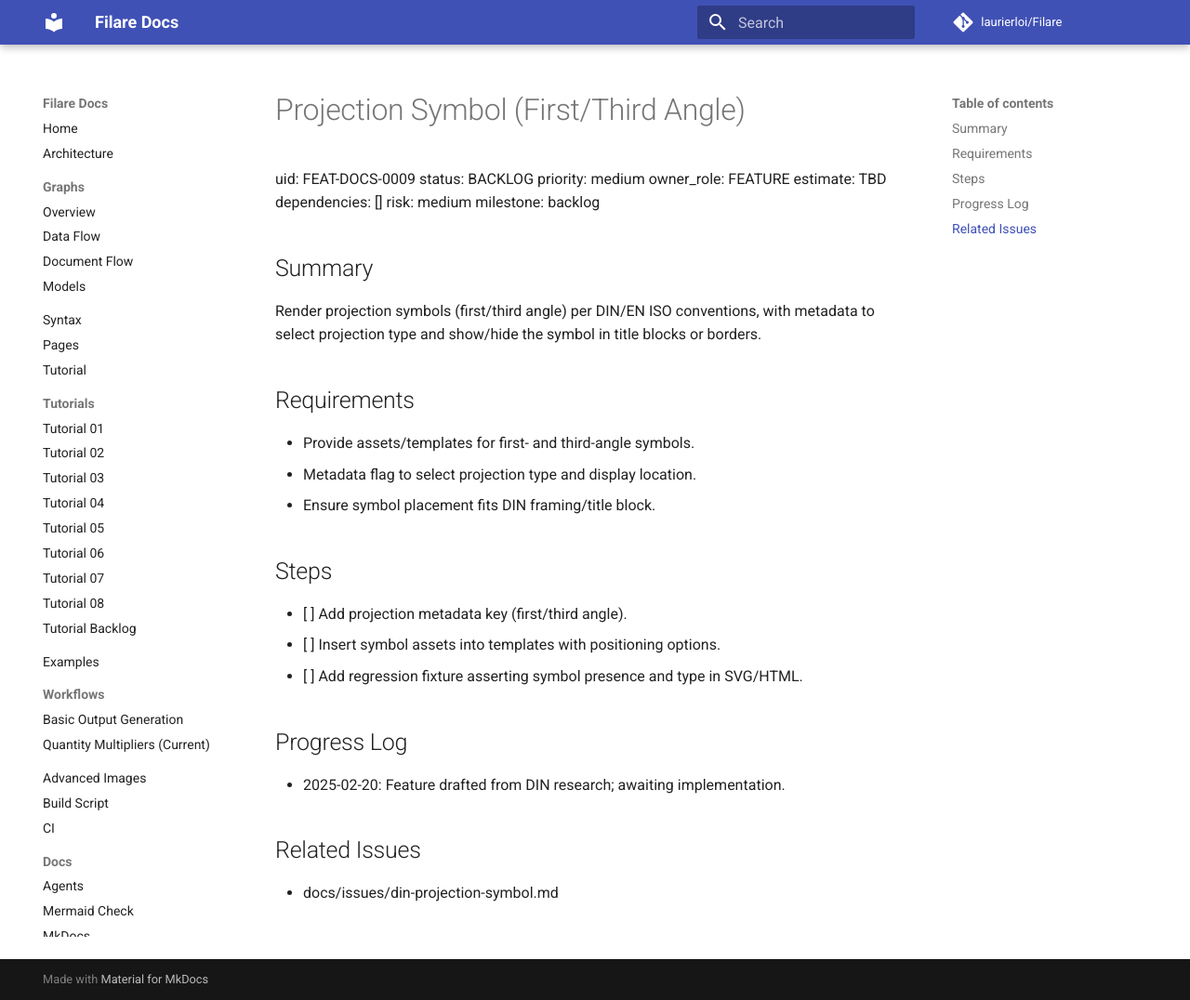
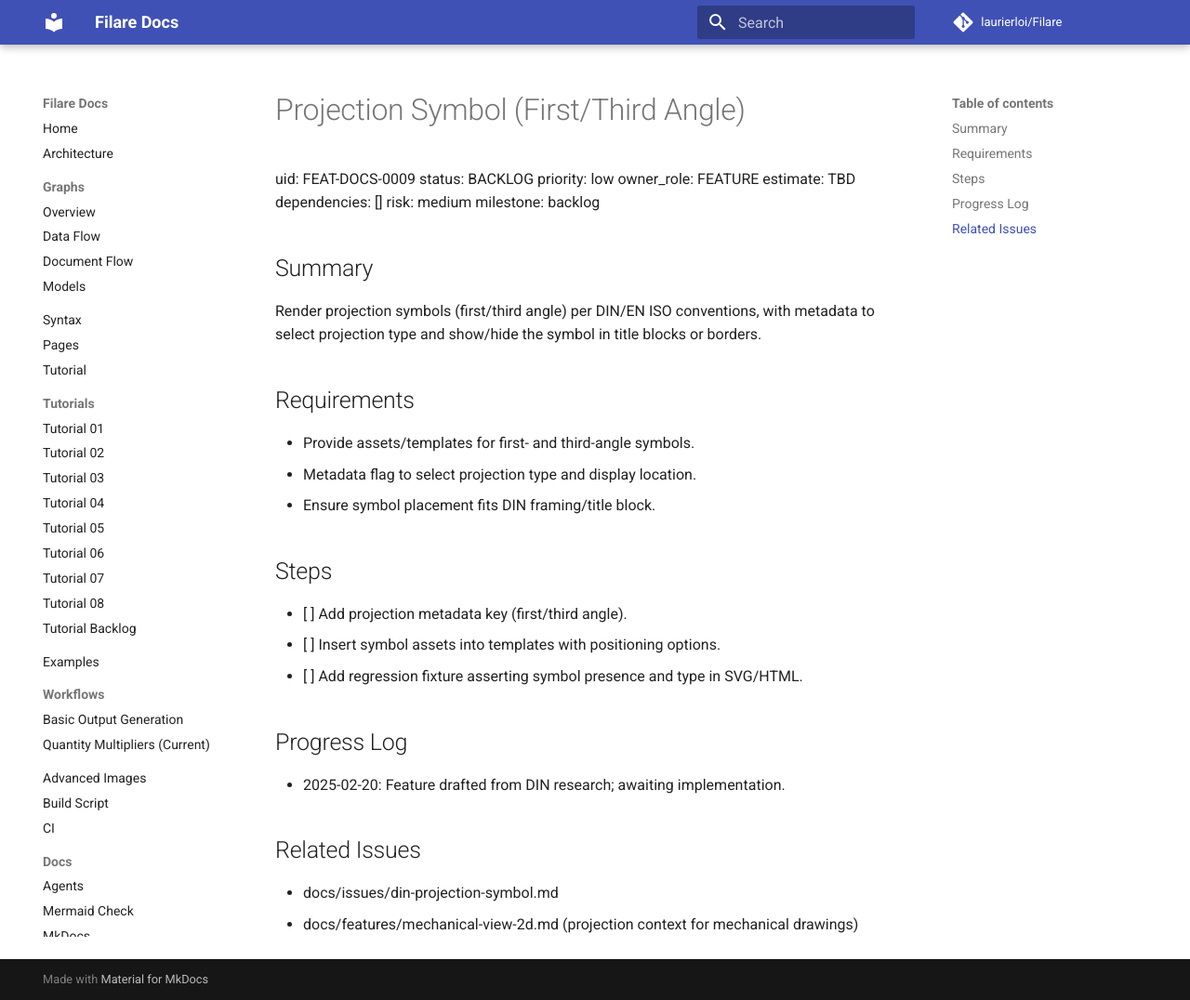
Before and after one commit to laurierloi/filare, an MkDocs documentation site: the page built from docs/features/standard/din_projection-symbol.md, in a window 1280 px wide and 1076 px high. Shown: the whole window at 93% size. Built offline with MkDocs 1.6.1 and Material for MkDocs 9.7.7, drawn with Linux system fonts in a browser that asks for light colours; comment, search, counter and statistics services are not loaded.

Commit message:
docs: lower priority and cross-link projection symbol

```diff
--- a/docs/features/standard/din_projection-symbol.md
+++ b/docs/features/standard/din_projection-symbol.md
@@ -2,7 +2,7 @@
 
 uid: FEAT-DOCS-0009
 status: BACKLOG
-priority: medium
+priority: low
 owner_role: FEATURE
 estimate: TBD
 dependencies: []
@@ -32,3 +32,4 @@ Render projection symbols (first/third angle) per DIN/EN ISO conventions, with m
 ## Related Issues
 
 - docs/issues/din-projection-symbol.md
+- docs/features/mechanical-view-2d.md (projection context for mechanical drawings)
```
